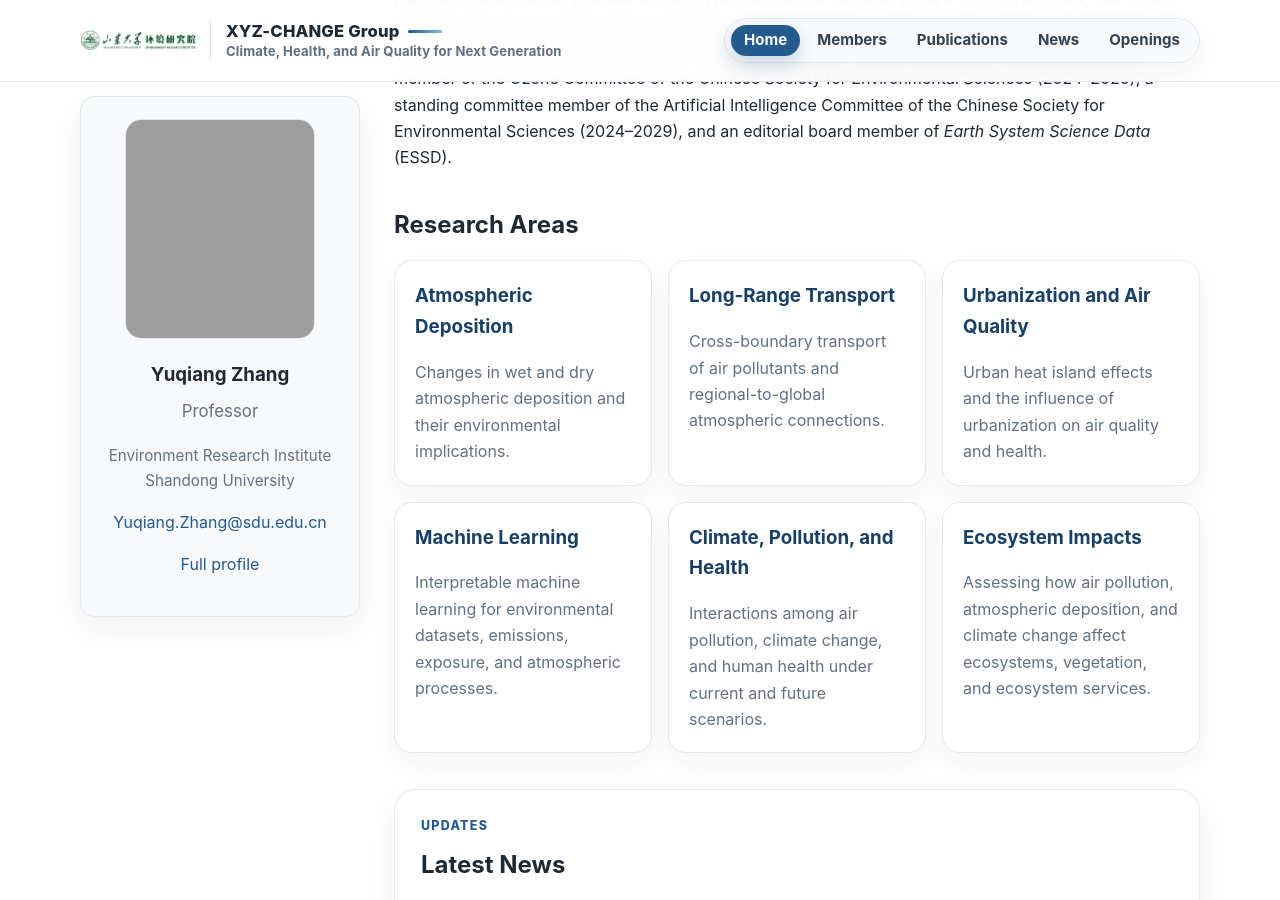
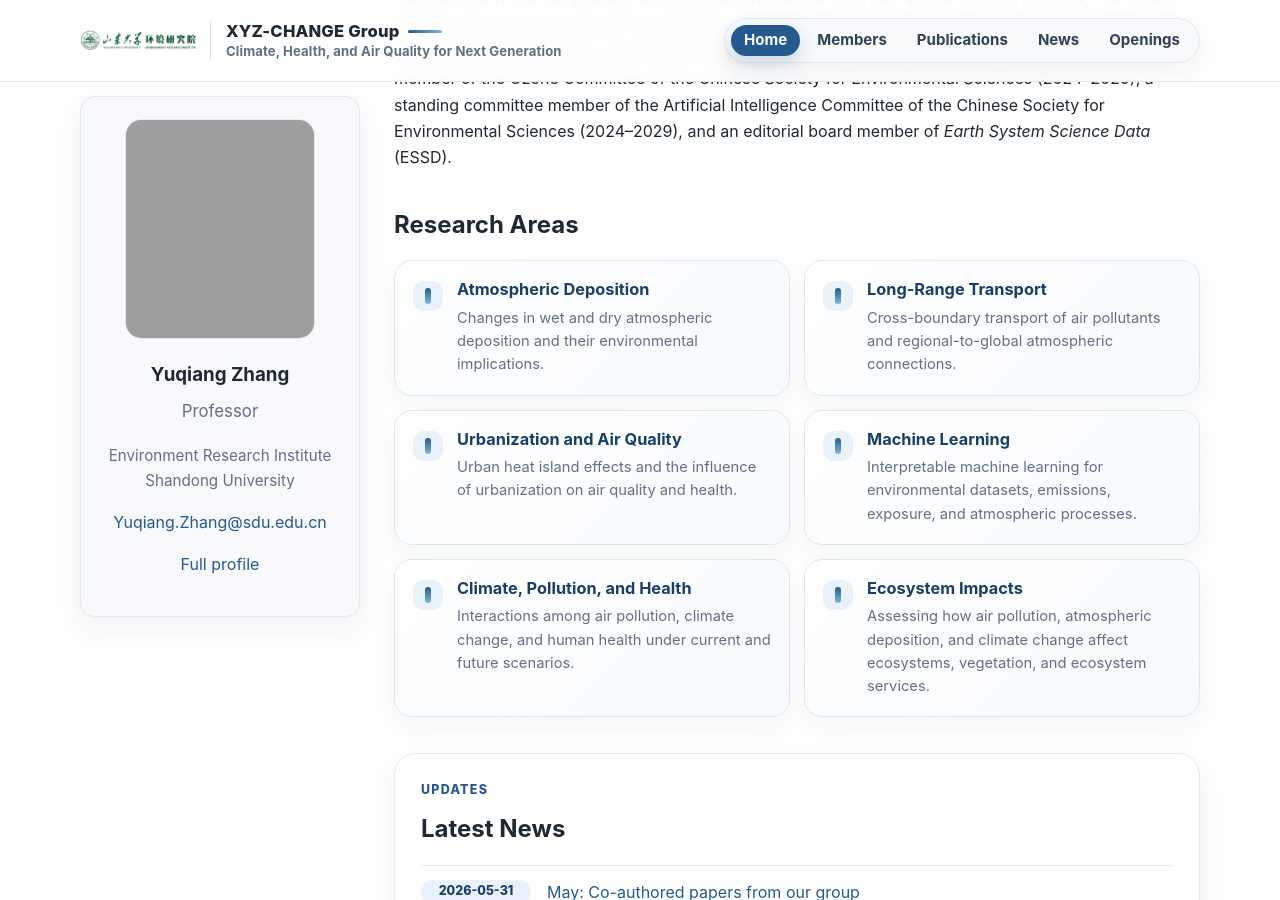
Before and after one commit to MuJSh/xyz_CHANGE, a Jekyll site: the page built from index.md, in a window 1280 px wide and 900 px high, scrolled down 1276 px. Built offline with Jekyll 4.4.1, drawn with Linux system fonts in a browser that asks for light colours.

Commit message:
Load research area styling

```diff
--- a/_layouts/default.html
+++ b/_layouts/default.html
@@ -7,6 +7,7 @@
     <meta name="description" content="{{ site.description | strip_html | strip_newlines | escape }}">
     <link rel="icon" type="image/svg+xml" href="{{ '/assets/img/news/logo.svg' | relative_url }}">
     <link rel="stylesheet" href="{{ '/assets/css/style.css' | relative_url }}">
+    <link rel="stylesheet" href="{{ '/assets/css/research-areas.css' | relative_url }}">
   </head>
   <body>
     {% include header.html %}
```
